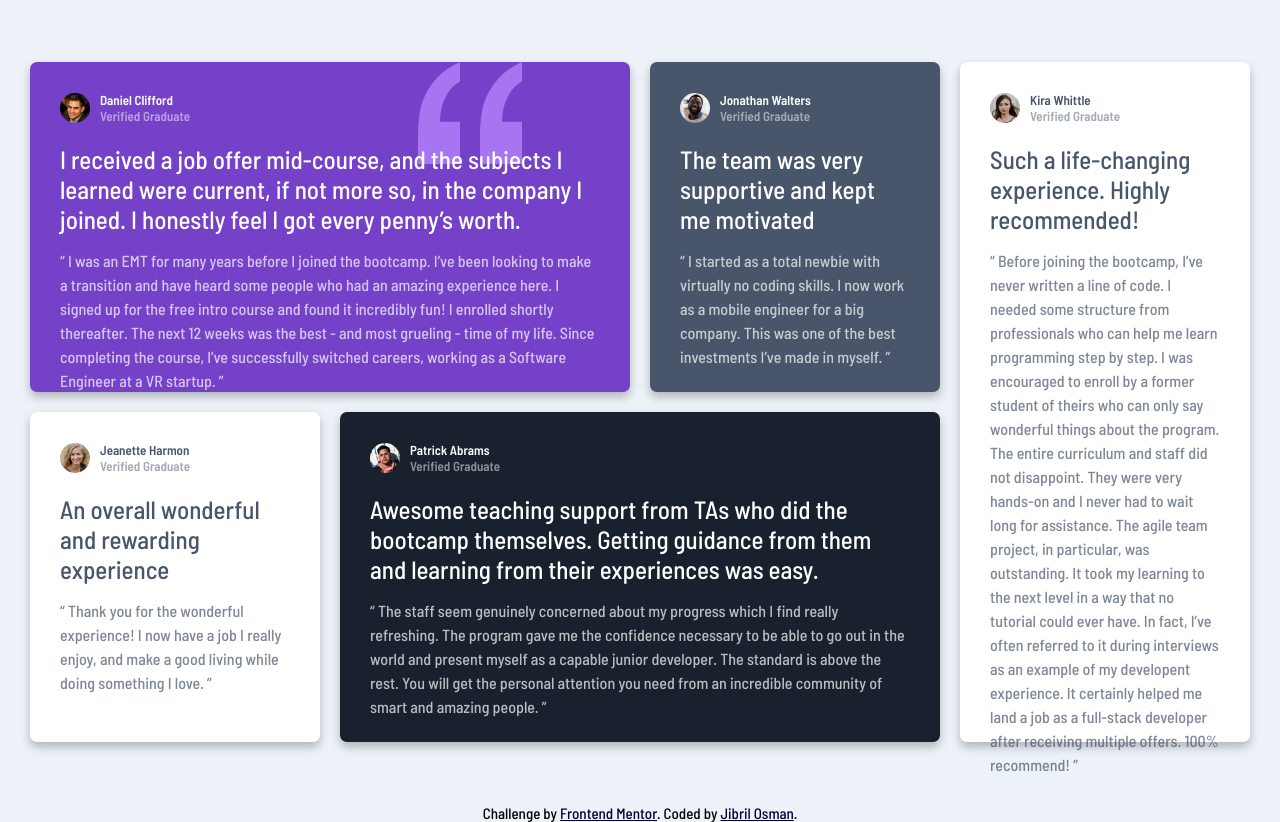
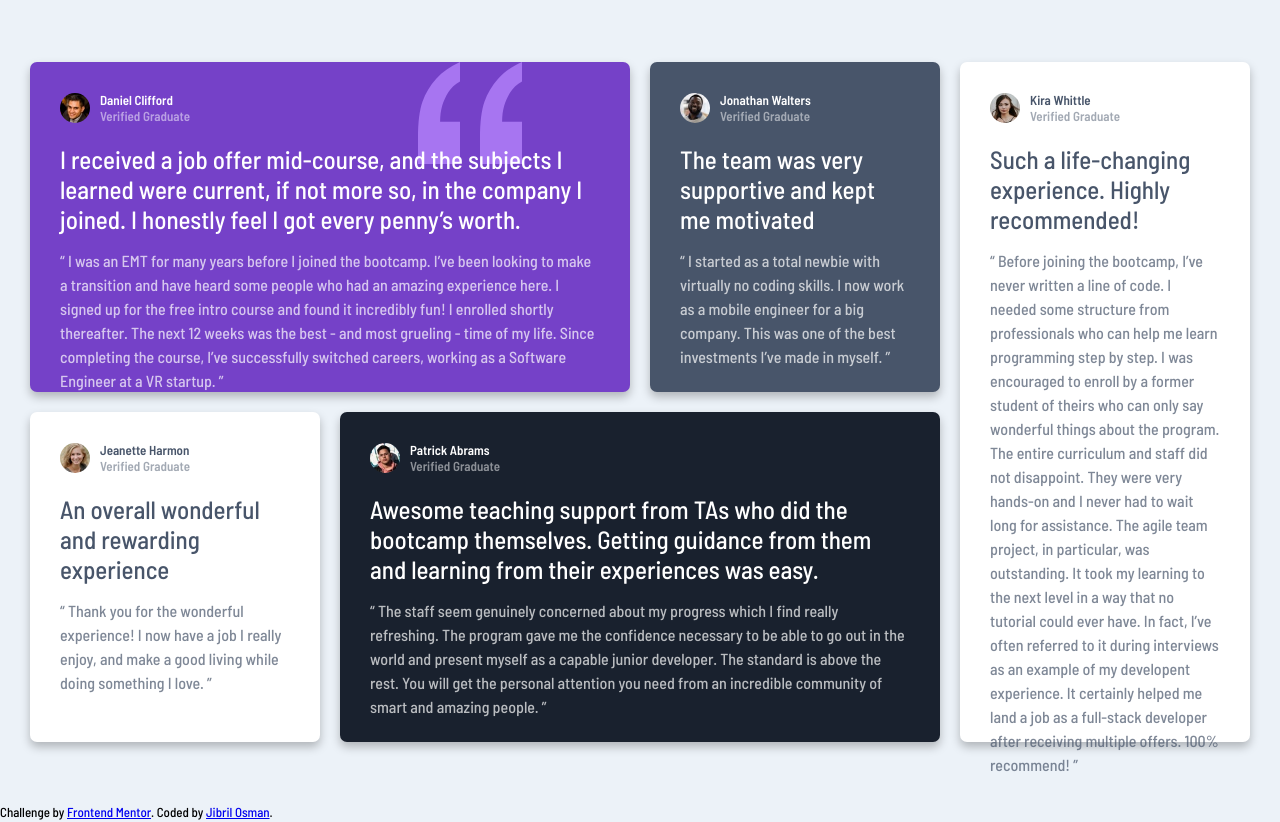
Before and after one commit to jibrilosman/testimonials-grid-section-master, a plain HTML site: page index.html in a window 1280 px wide. Drawn offline with Linux system fonts and the light colour scheme.

Commit message:
Update index.html

```diff
--- a/index.html
+++ b/index.html
@@ -8,12 +8,6 @@
   <link rel="preconnect" href="https://fonts.gstatic.com">
   <link href="https://fonts.googleapis.com/css2?family=Barlow+Semi+Condensed:wght@500;600&display=swap" rel="stylesheet">
   <title>Frontend Mentor | testimonials grid section</title>
-
-  <!-- Feel free to remove these styles or customise in your own stylesheet 👍 -->
-  <style>
-    .attribution { font-size: 15px; text-align: center; }
-    .attribution a { color: hsl(240, 100%, 10%)	; }
-  </style>
 </head>
 <body>
   <section class="container">
```
